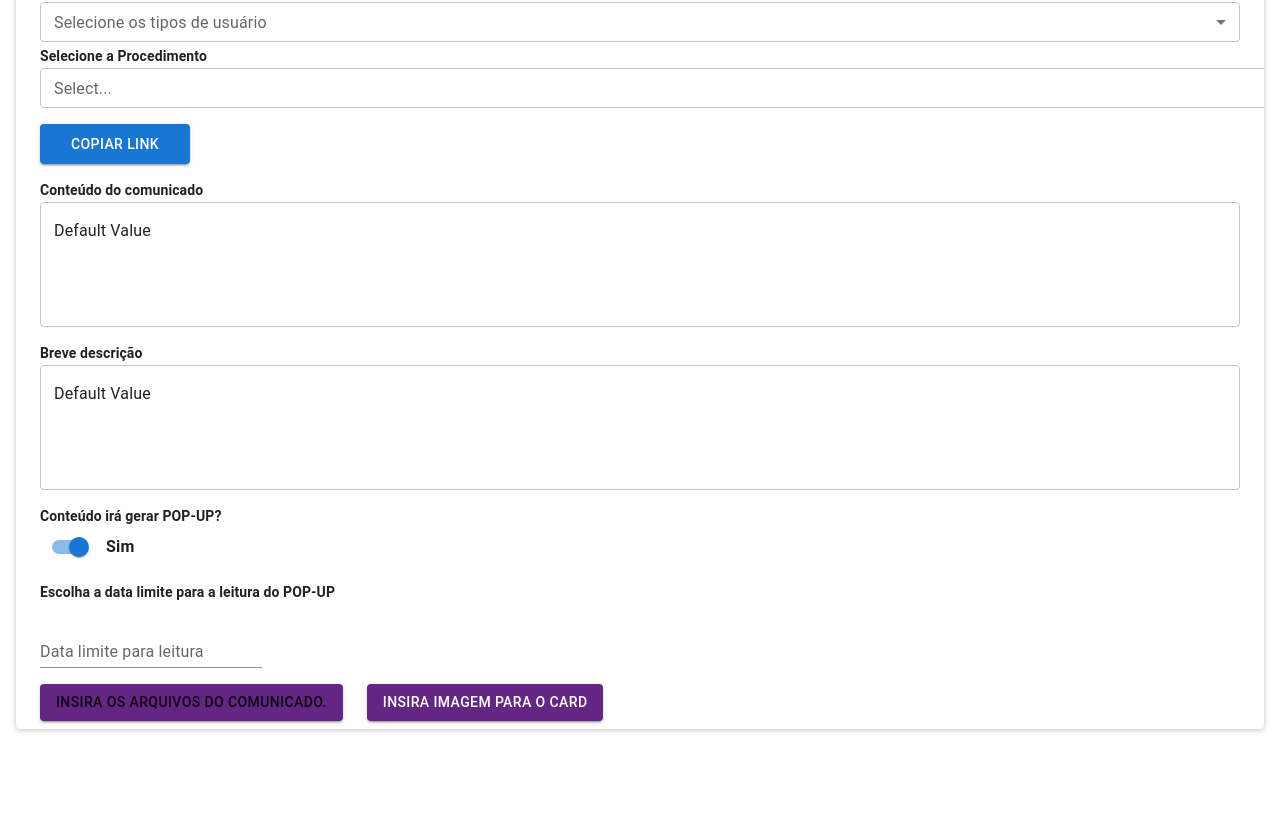
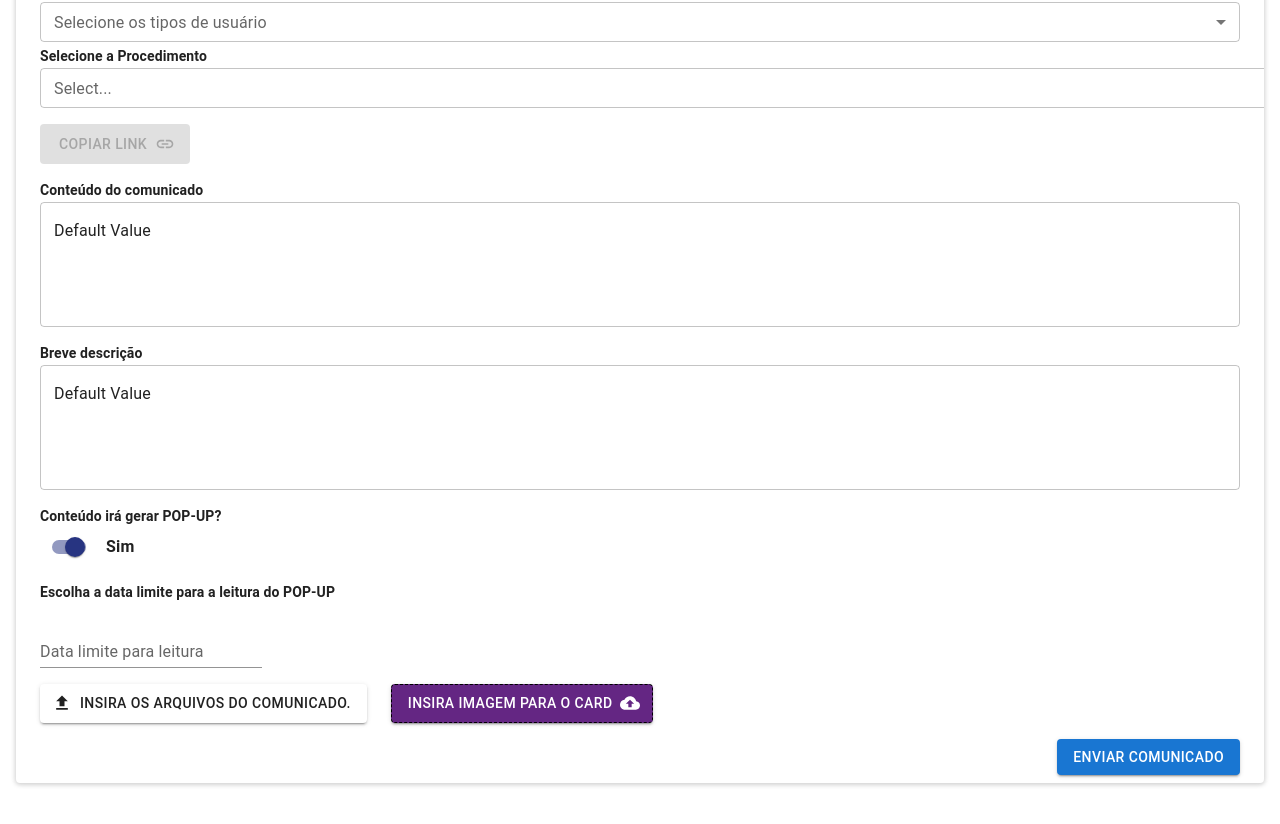
Before and after one commit to MisterKingbad/teste_programador, a Next.js app in the folder front/: page /comunicados/cadastrar in a window 1280 px wide. Shown: the part 448-1272 px from the top of the page. Built offline with nearby package versions, Linux system fonts and the light colour scheme.

Commit message:
feat: :memo: Adicionando componentes estilizados.

```diff
--- a/front/app/(rotas)/comunicados/cadastrar/page.tsx
+++ b/front/app/(rotas)/comunicados/cadastrar/page.tsx
@@ -6,14 +6,47 @@ import {
   Card,
   Container,
   FormControl,
+  FormControlLabel,
   Grid2,
   InputLabel,
   MenuItem,
   Select,
+  styled,
   Switch,
   TextField,
   Typography,
 } from "@mui/material";
+import FileUploadIcon from '@mui/icons-material/FileUpload';
+import BackupIcon from '@mui/icons-material/Backup';
+import LinkIcon from '@mui/icons-material/Link';
+
+const Android12Switch = styled(Switch)(({ theme }) => ({
+  '& .MuiSwitch-track': {
+    borderRadius: 22 / 2,
+    '&::before, &::after': {
+      content: '""',
+      position: 'absolute',
+      top: '50%',
+      transform: 'translateY(-50%)',
+      width: 16,
+      height: 16,
+    },
+  },
+'& .MuiSwitch-switchBase': {
+    transitionDuration: '300ms',
+    '&.Mui-checked': {
+      transform: 'translateX(16px)',
+      color: '#273481',
+      '& + .MuiSwitch-track': {
+        backgroundColor: '#273481',
+        opacity: 0.5,
+      },
+      '&.Mui-disabled + .MuiSwitch-track': {
+        opacity: 0.5,
+      },
+    },
+  },
+}));
 
 export default function CadastrarComunicado() {
   return (
@@ -119,6 +152,8 @@ export default function CadastrarComunicado() {
                   padding: "8px 16px",
                   fontSize: "14px",
                 }}
+                endIcon={<LinkIcon/>}
+                disabled
               >
                 Copiar Link
               </Button>
@@ -154,7 +189,7 @@ export default function CadastrarComunicado() {
                 Conteúdo irá gerar POP-UP?
               </Typography>
               <Box display="flex" alignItems={"center"} gap={1}>
-                <Switch defaultChecked />
+                <Android12Switch defaultChecked />
                 <Typography fontWeight="bold">Sim</Typography>
               </Box>
             </Grid2>
@@ -172,17 +207,26 @@ export default function CadastrarComunicado() {
             </Grid2>
             <Grid2 size={20}>
               <Box display="flex" gap={3}>
-                <Button variant="contained" color="inherit" sx={{
-                  backgroundColor: "#642683",
+                <Button startIcon={<FileUploadIcon/>} variant="contained" color="inherit" sx={{
+                  backgroundColor: "#ffffff",
                   "&:hover": { backgroundColor: "#7f3da0" },
                 }}>
                   Insira os arquivos do comunicado.
                 </Button>
-                <Button variant="contained" color="secondary" sx={{
+                <Button endIcon={<BackupIcon/>} variant="contained" color="secondary" sx={{
                   backgroundColor: "#642683",
                   "&:hover": { backgroundColor: "#7f3da0" },
+                  border: 1, borderStyle: "dashed", borderColor: "black"
                 }}>
                   Insira imagem para o card
+                </Button>
+              </Box>
+            </Grid2>
+            <Grid2 size={20}>
+              <Box display="flex" justifyContent={"space-between"}>
+                <Box></Box>
+                <Button variant="contained" color="primary">
+                  Enviar Comunicado
                 </Button>
               </Box>
             </Grid2>
```
